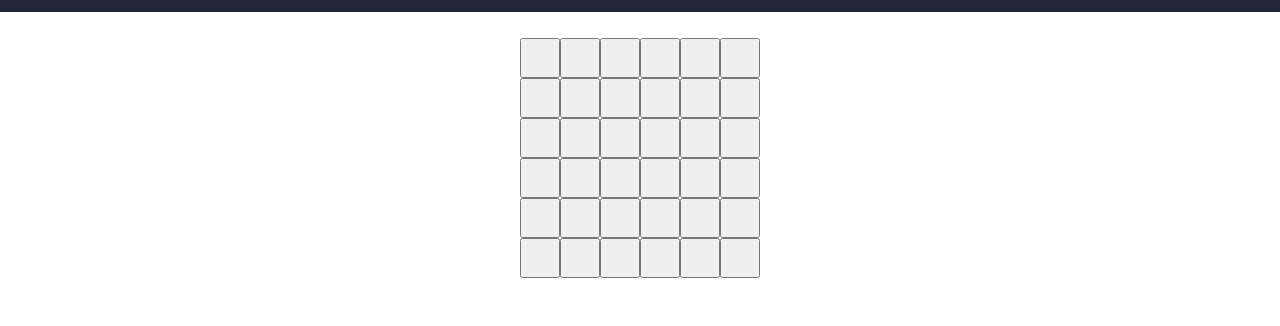
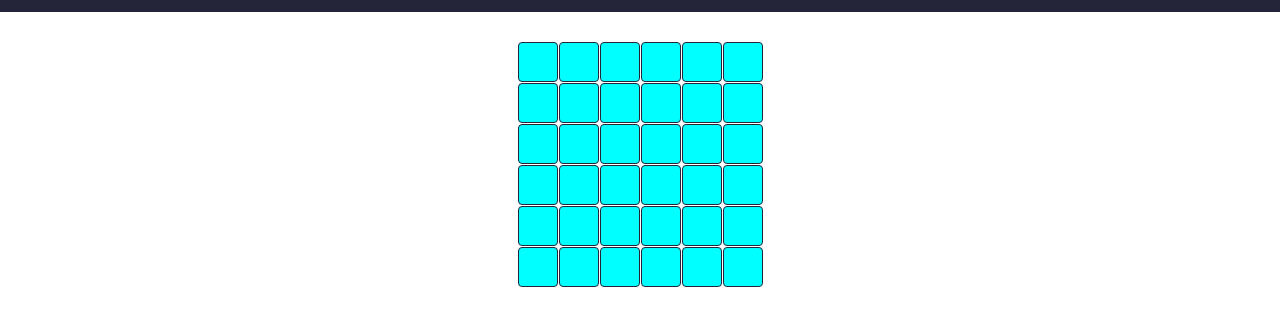
Before and after one commit to IsaSaete/Minesweeper, a website with bundled scripts: page public/index.html in a window 1280 px wide. Shown: the part 78-404 px from the top of the page. Built offline with nearby package versions, Linux system fonts and the light colour scheme; a web font is replaced by a local one.

Commit message:
Add style to board

```diff
--- a/public/styles.css
+++ b/public/styles.css
@@ -1,3 +1,11 @@
+:root {
+  --main-color: #252539;
+  --second-color: #0ff;
+  --size: 6;
+  --width-cell: 40px;
+  --heigth-cell: 40px;
+}
+
 * {
   box-sizing: border-box;
 }
@@ -13,26 +21,28 @@ body {
   justify-content: center;
   align-items: center;
   padding: 15px;
-  background-color: #252539;
+  background-color: var(--main-color);
   gap: 10px;
 }
 
 .title-game {
   margin: 0;
   font-size: 2rem;
-  color: #0ff;
+  color: var(--second-color);
 }
 
 .board-container {
-  padding: 10px;
+  padding: 30px 10px;
   display: flex;
   justify-content: center;
 }
 
 .board {
   display: grid;
-  grid-template-columns: repeat(6, 1fr);
+  grid-template-columns: repeat(var(--size), 1fr);
   padding: 0;
+  margin: 0;
+  gap: 1px;
 }
 
 .cells {
@@ -41,10 +51,19 @@ body {
 
 .cell {
   font-size: 1.5rem;
-  width: 40px;
-  height: 40px;
+  font-family: inherit;
+  width: var(--width-cell);
+  height: var(--heigth-cell);
+  border: 1px solid var(--main-color);
+  background-color: var(--second-color);
+  border-radius: 4px;
+  color: var(--main-color);
   margin: 0;
   padding: 0;
   display: flex;
   justify-content: center;
 }
+
+.mario-mine {
+  visibility: hidden;
+}
--- a/src/gameBoard/board/ui/renderBoard.ts
+++ b/src/gameBoard/board/ui/renderBoard.ts
@@ -13,7 +13,12 @@ export const renderBoard = (board: Board): void => {
   board.forEach((row) => {
     row.forEach((cell) => {
       const cellElement = document.createElement("button");
+      cellElement.ariaLabel = "board cell";
       cellElement.className = "cell";
+      if (cell.hasMine === true) {
+        cellElement.innerHTML =
+          "<img class=mario-mine src=/images/supermario_mine.svg alt=mario-mine width=20 heigth=28>";
+      }
 
       const listElement = document.createElement("li");
       listElement.className = "cells";
```
Also changed, not shown: src/gameBoard/board/renderCell.ts (added).
